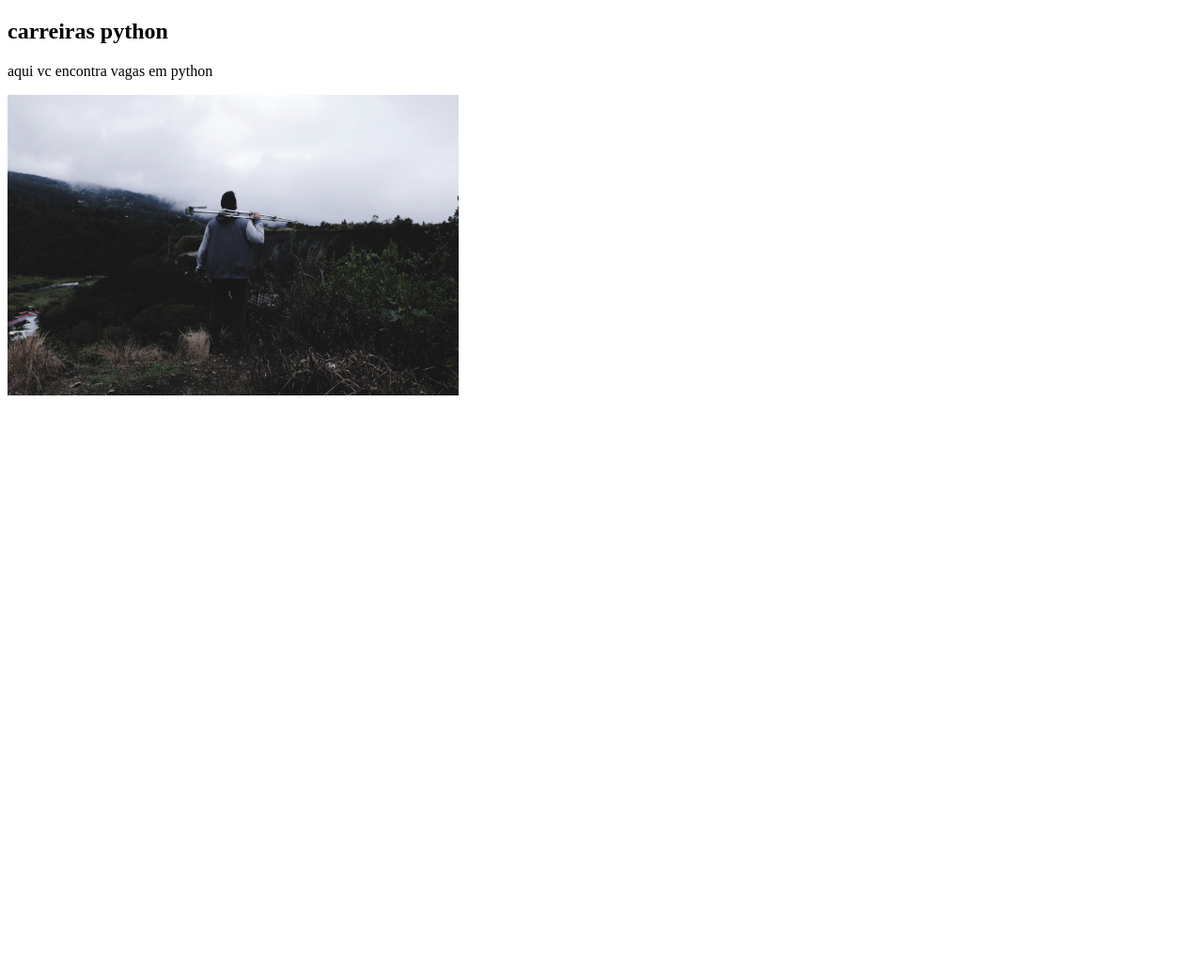
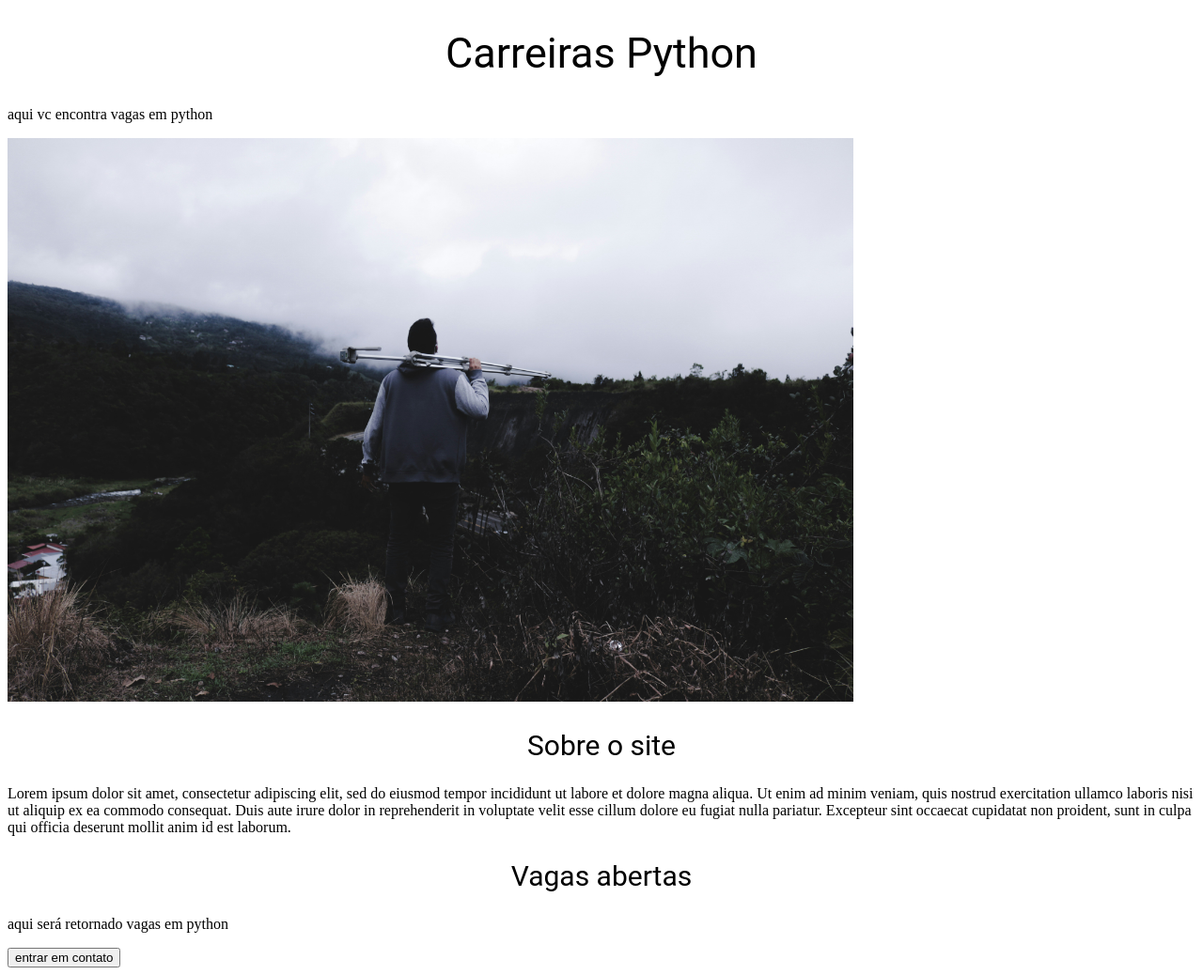
Before and after one commit to KauaFMarques/Python-Carreiras1, a Flask app: page / in a window 1280 px wide. Shown: the whole page at 94% size. Before the commit the page ends 421 px from the top, so only its background shows below. Run offline with Flask 3, Linux system fonts and the light colour scheme.

Commit message:
finalizando aula 125. Aprendendo css 2

```diff
--- a/templates/home.html
+++ b/templates/home.html
@@ -7,8 +7,42 @@
   <title>Home page</title>
   </head>
   <body>
-    <h2>carreiras python</h2>
+    <style>
+      h1 {
+        text-align:center;
+        font-size:45px;
+        font-family: roboto;
+        font-weight:normal;
+        font-color:rgb(100,100,100);
+      }
+
+      #banner{
+        width:100;
+        height:600px;
+        object-fit:cover;
+      }
+
+      h2{
+        font-size:30px;
+        font-family: roboto;
+        text-align:center;
+        font-weight:normal;
+        font-color:rgb(80,80,80);
+      }
+
+      #banner{
+        width:100;
+        height:600px;
+        object-fit:cover;
+      }
+    </style>
+    <h1>Carreiras Python</h1>
     <p>aqui vc encontra vagas em python</p>
-    <img height="320px" src="{{url_for('static', filename='carreira.jpg')}}"/>
+    <img id="banner" src="{{url_for('static', filename='carreira.jpg')}}"/>
+    <h2>Sobre o site</h2>
+    <p>Lorem ipsum dolor sit amet, consectetur adipiscing elit, sed do eiusmod tempor incididunt ut labore et dolore magna aliqua. Ut enim ad minim veniam, quis nostrud exercitation ullamco laboris nisi ut aliquip ex ea commodo consequat. Duis aute irure dolor in reprehenderit in voluptate velit esse cillum dolore eu fugiat nulla pariatur. Excepteur sint occaecat cupidatat non proident, sunt in culpa qui officia deserunt mollit anim id est laborum.</p>
+    <h2>Vagas abertas </h2>
+    <p> aqui será retornado vagas em python </p>
+    <button> entrar em contato</button>
   </body>
 </html>
```
